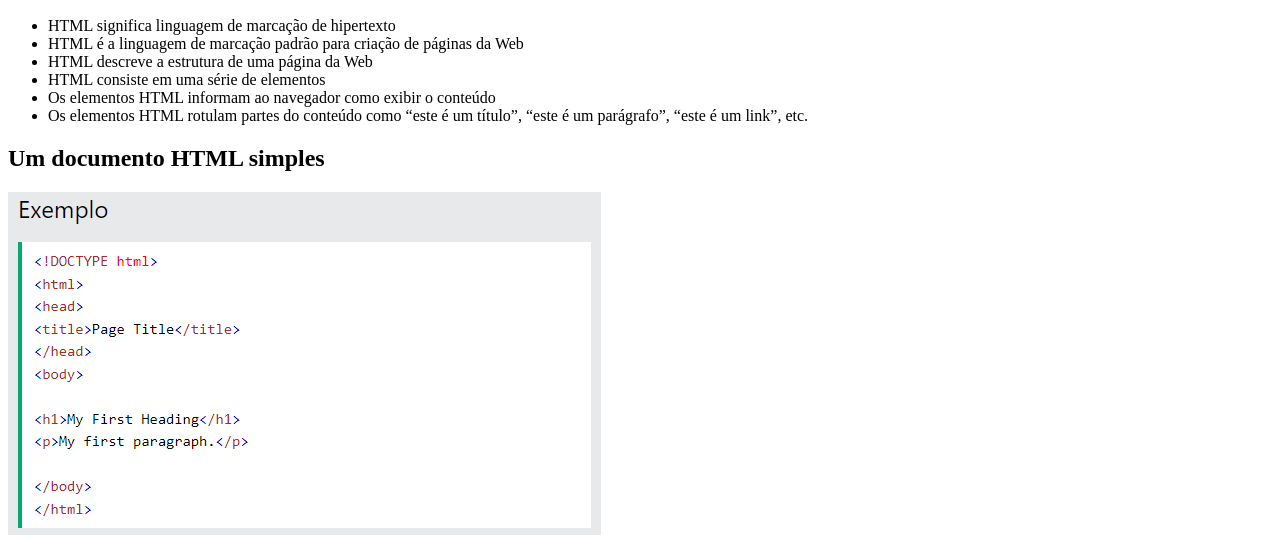
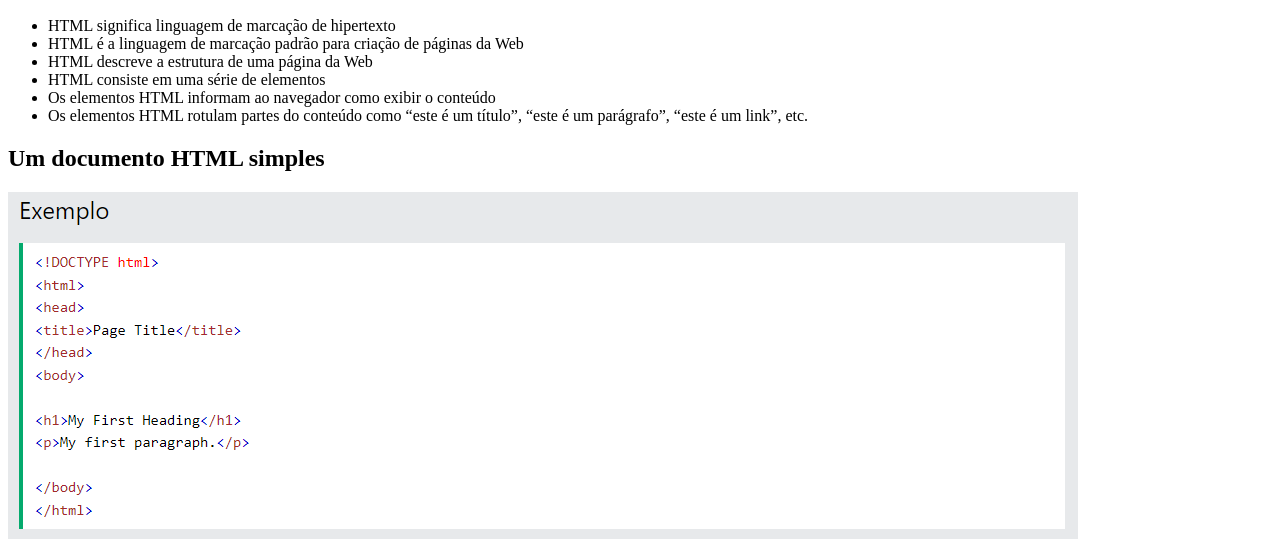
Before and after one commit to wViniciusLuzw/meuprimeirosite, a plain HTML site: page index.html in a window 1280 px wide. Shown: the part 646-1197 px from the top of the page. Drawn offline with Linux system fonts and the light colour scheme.

Commit message:
lista, cabeçalho e imagem

```diff
--- a/index.html
+++ b/index.html
@@ -22,7 +22,7 @@
 	</ul>
 	<h2>Um documento HTML simples</h2>
 
-	<img src="img/exemplohtml1.png" alt="exemplo de documento html">
+	<img src="img/exemplohtml.png" alt="exemplo de documento html">
 
 </body>
 </html>
```
Also changed, not shown: img/exemplohtml.png (added).
